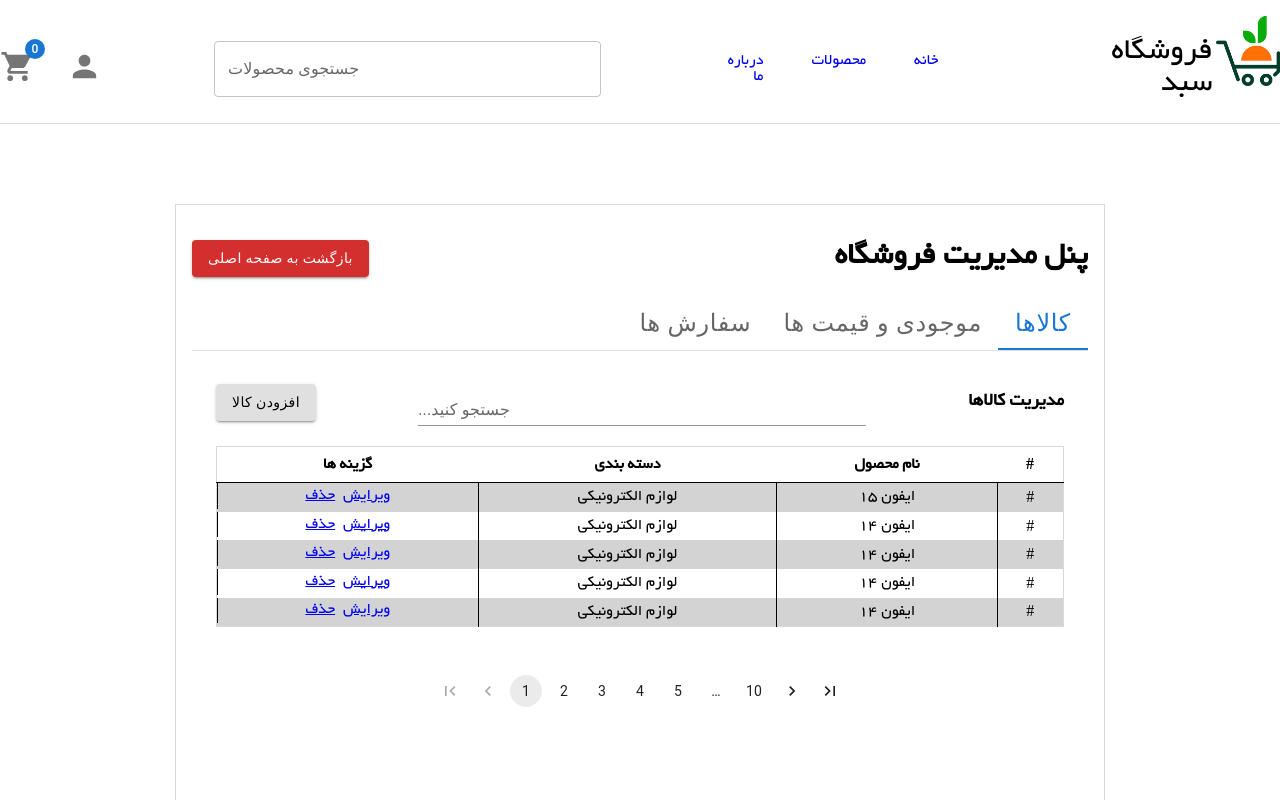
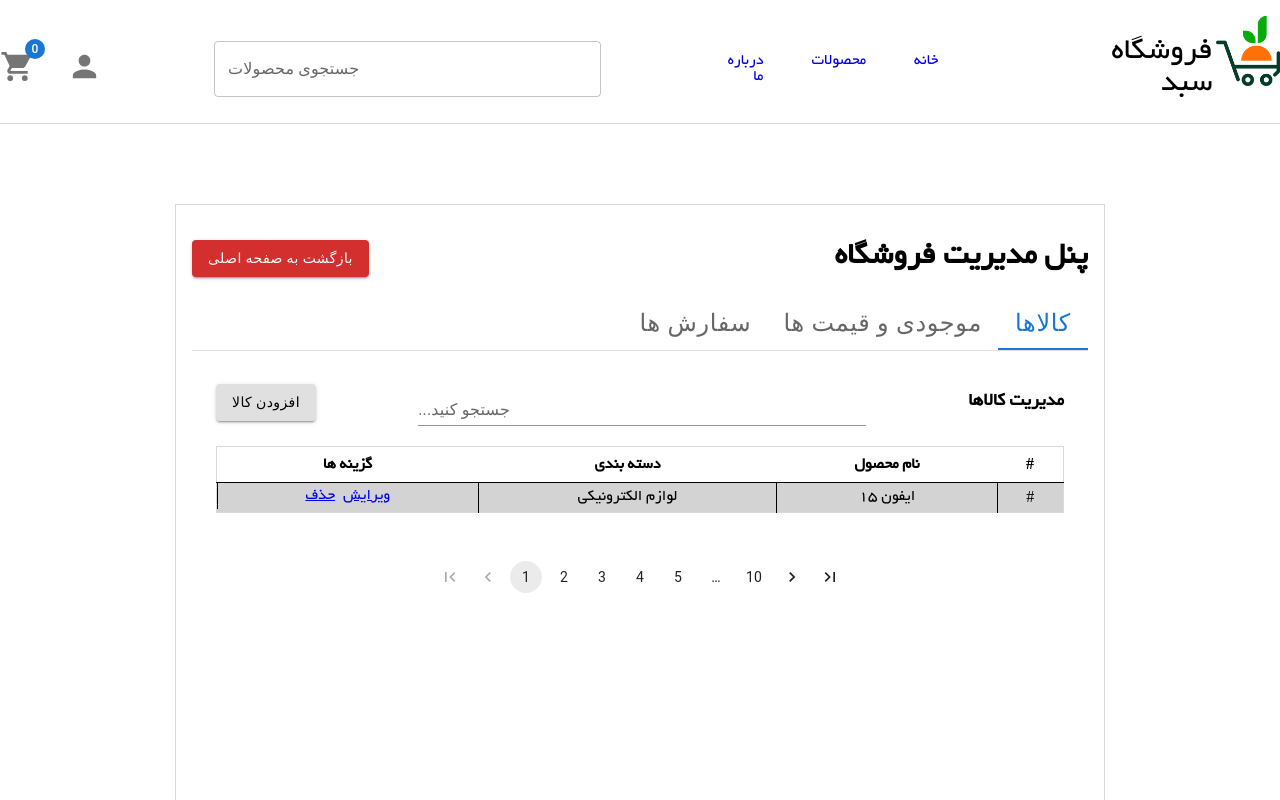
Before and after one commit to Ali-MHoseini/Maktab84-Project-Ali-MohammadHoseini, a React (Vite) app: page /dashboard in a window 1280 px wide. Shown: the top 800 px of the page. Built offline with nearby package versions, Linux system fonts and the light colour scheme.

Commit message:
build/AddModal: add funcs and axios

```diff
--- a/src/components/AddPrudoctModal/AddProductModal.tsx
+++ b/src/components/AddPrudoctModal/AddProductModal.tsx
@@ -3,6 +3,11 @@ import CloseIcon from '@mui/icons-material/Close';
 import Autocomplete from '@mui/material/Autocomplete'
 import TextField from '@mui/material/TextField'
 import Button from "@mui/material/Button";
+import {loginUser, postProds} from "../../middleware/api/api";
+import {setUserInfo, setUserLoggedIn, setUserToken} from "../../middleware/redux/slice/UserInfoSlice/UserInfoSlice";
+import {toast} from "react-toastify";
+import CircularProgress from "@mui/material/CircularProgress";
+import {useSelector} from "react-redux";
 interface Modal {
     CloseModal:() => void;
     ShowModal:boolean
@@ -11,25 +16,68 @@ interface prodData {
     name:string,
     price:number,
     quantity:number,
-    image:string,
     subCategory:string,
     description:string,
 }
+const toastData:any = {
+    position: "top-center",
+    autoClose: 5000,
+    hideProgressBar: false,
+    closeOnClick: true,
+    pauseOnHover: true,
+    draggable: true,
+    progress: undefined,
+    theme: "light",
+    style: {textTransform: 'capitalize'}
+}
+
 
 const best = [{ label: 'The Godfather', id: 1 },
     { label: 'Pulp Fiction', id: 2 },]
 
 export const AddProductModal = ({ShowModal,CloseModal}:Modal) => {
 
+    const adminUser = useSelector((state:any) => state.userInfo.userToken)
+    const formData = new FormData()
     const [prodData,setProdData] = useState<prodData>({
         name:"",
         price:0,
         quantity:0,
-        image:"",
         subCategory:"",
         description:"",
     })
+    const [isLoading,setIsLoading] = useState(false)
+    const postData = async () => {
+        setIsLoading(true)
+        try {
+                formData.append('name',prodData.name)
+                formData.append('price',String(prodData.price))
+                formData.append('quantity',String(prodData.quantity))
+                formData.append('subCategory',prodData.subCategory)
+                formData.append('description',prodData.description)
+                for (const pair of formData.entries()) {
+                console.log(`${pair[0]}, ${pair[1]}`);
+                }
+                await postProds(formData,adminUser)
+                setIsLoading(false)
 
+        }catch (err:any) {
+            toast.error(err.response.data.message,toastData)
+            setIsLoading(false)
+        }
+
+    }
+
+    const createImage = (e:ChangeEvent) => {
+        const files = (e.target as HTMLInputElement).files;
+        if (files && files[0]) {
+            const image = files[0];
+            formData.append('image', image)
+        }
+        for (const pair of formData.entries()) {
+            console.log(`${pair[0]}, ${pair[1]}`);
+        }
+    }
     return(
         <>
             <div className='BackDrop' style={{display:ShowModal?'block':'none'}} onClick={CloseModal}></div>
@@ -39,16 +87,10 @@ export const AddProductModal = ({ShowModal,CloseModal}:Modal) => {
                 <h1 style={{alignSelf:'center'}}>افزودن کالا</h1>
                     <div style={{display:'flex',alignItems:'center',justifyContent:'space-between'}}>
                         تصویر کالا:
-                        <TextField
-                            variant='standard'
-                            value={prodData.image}
-                            style={{marginRight:'1rem',width:'15rem'}}
-                            onChange={(e:ChangeEvent)=>setProdData({...prodData,image:(e.target as HTMLInputElement).value})}/>
                         <input
                             type='file'
-                            multiple="multiple"
-                            style={{direction:'ltr',width:'5.5rem',marginRight:'1rem'}}
-                            onChange={(e:ChangeEvent)=>console.log((e.target as HTMLInputElement).files)}/>
+                            style={{direction:'ltr',width:'15rem',marginRight:'1rem'}}
+                            onChange={(e:ChangeEvent)=>createImage(e)}/>
                     </div>
                     <div className='inpModalAdd'>
                         <p>نام کالا:</p>
@@ -104,8 +146,9 @@ export const AddProductModal = ({ShowModal,CloseModal}:Modal) => {
                 <Button
                     style={{alignSelf: 'center',width:'10rem'}}
                     color='success'
+                    disabled={isLoading}
                     variant='contained'
-                    onClick={()=>console.log(prodData)}>ثبت کالا</Button>
+                    onClick={postData}>{!isLoading?"ثبت کالا":<CircularProgress color="inherit" />}</Button>
             </div>
         </>
     );
--- a/src/components/AdminProds/AdminProds.tsx
+++ b/src/components/AdminProds/AdminProds.tsx
@@ -37,42 +37,6 @@ export const AdminProds = ()=> {
                         <a href="#">حذف</a>
                     </td>
                 </tr>
-                <tr>
-                    <td>#</td>
-                    <td>ایفون 14</td>
-                    <td>لوازم الکترونیکی</td>
-                    <td style={{display: 'flex',gap:'0.5rem',justifyContent:'center'}}>
-                        <a href="#">ویرایش</a>
-                        <a href="#">حذف</a>
-                    </td>
-                </tr>
-                <tr>
-                    <td>#</td>
-                    <td>ایفون 14</td>
-                    <td>لوازم الکترونیکی</td>
-                    <td style={{display: 'flex',gap:'0.5rem',justifyContent:'center'}}>
-                        <a href="#">ویرایش</a>
-                        <a href="#">حذف</a>
-                    </td>
-                </tr>
-                <tr>
-                    <td>#</td>
-                    <td>ایفون 14</td>
-                    <td>لوازم الکترونیکی</td>
-                    <td style={{display: 'flex',gap:'0.5rem',justifyContent:'center'}}>
-                        <a href="#">ویرایش</a>
-                        <a href="#">حذف</a>
-                    </td>
-                </tr>
-                <tr>
-                    <td>#</td>
-                    <td>ایفون 14</td>
-                    <td>لوازم الکترونیکی</td>
-                    <td style={{display: 'flex',gap:'0.5rem',justifyContent:'center'}}>
-                        <a href="#">ویرایش</a>
-                        <a href="#">حذف</a>
-                    </td>
-                </tr>
 
                 </tbody>
             </table>
--- a/src/middleware/api/api.ts
+++ b/src/middleware/api/api.ts
@@ -2,6 +2,14 @@ import {INSTANCE} from '../../services/constants/constants'
 
 export const getProds = ()=> {
     return INSTANCE.get('/products')
+}
+export const postProds = (data:any,token:string)=> {
+    return INSTANCE.post('/product',data,{
+        headers: {
+            "Authorization":`Bearer ${token}`,
+            "Content-Type": 'multipart/form-data',
+        }
+    })
 }
 export const getSingleProd = (id:string) => {
     return INSTANCE.get('/products/:id')
```
